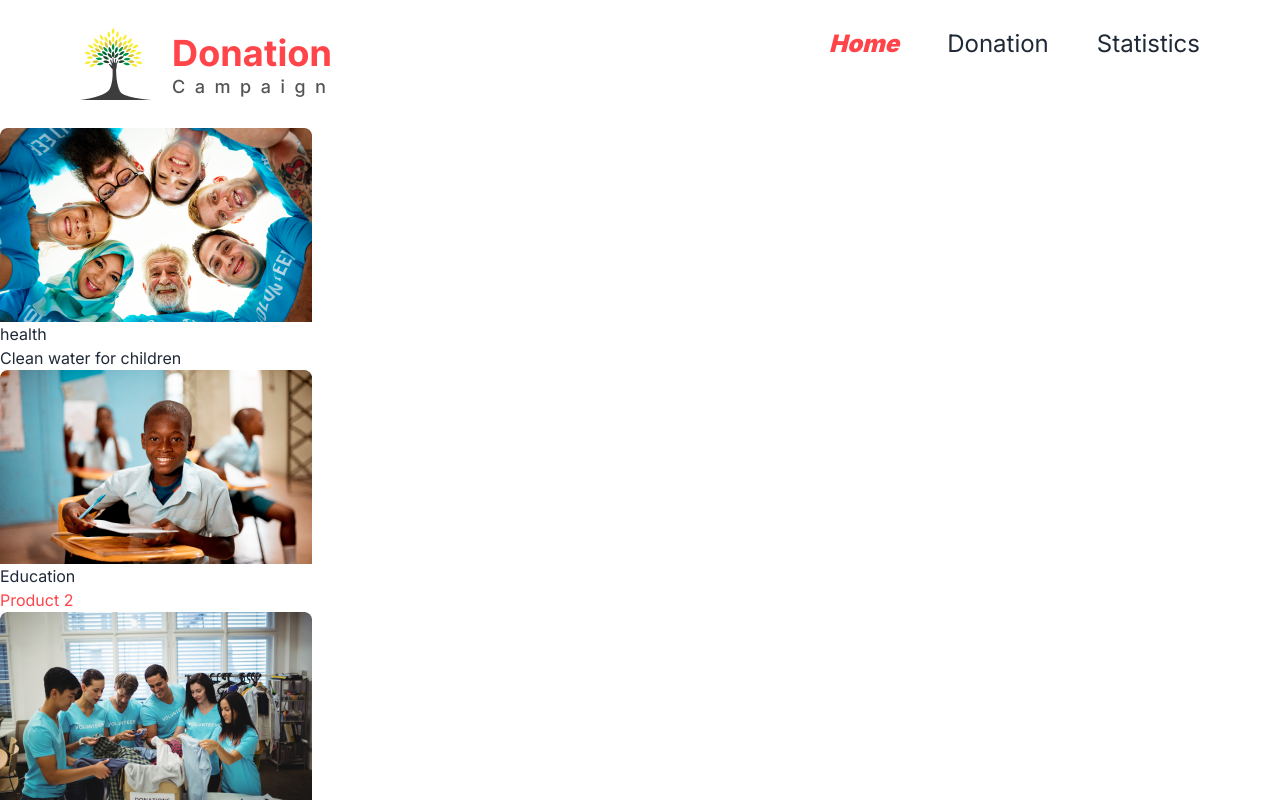
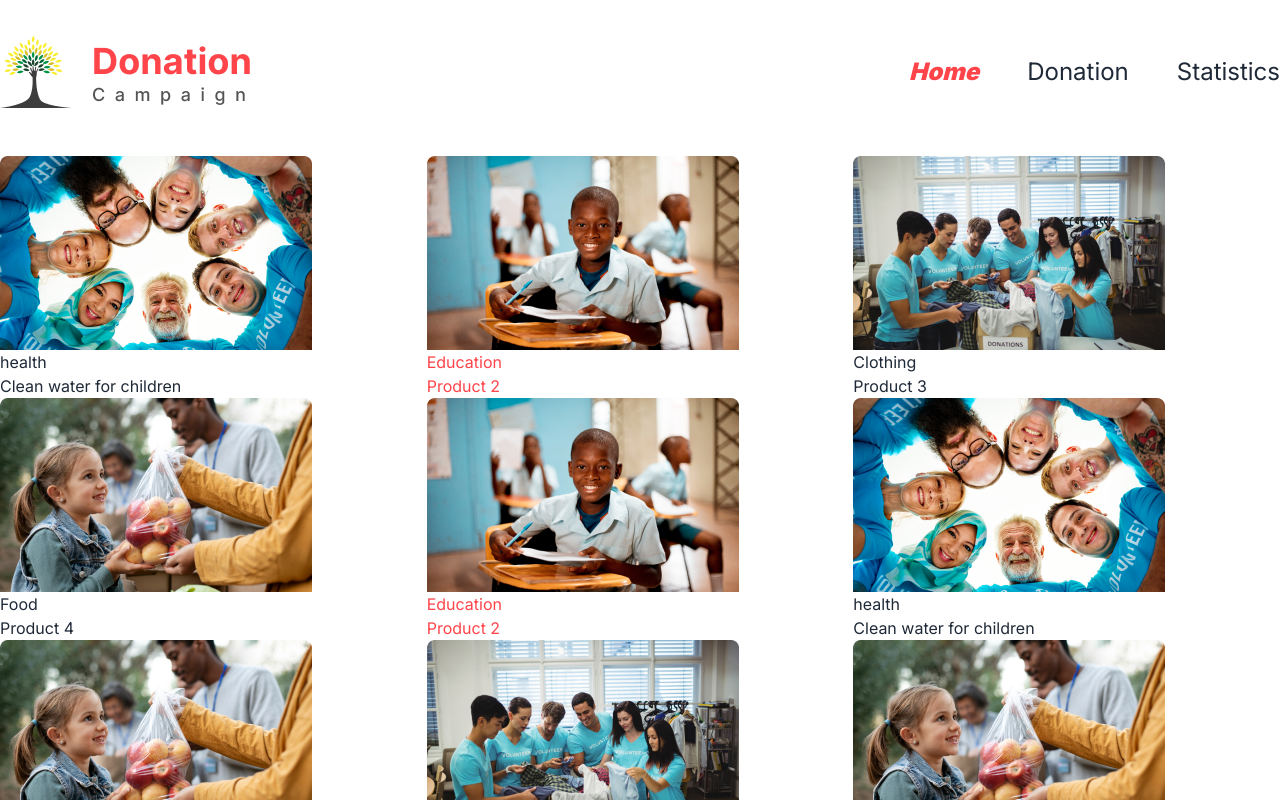
Before and after one commit to NFRIDOY/donation-campaign, a React (Vite) app: page / in a window 1280 px wide. Shown: the top 800 px of the page. Built offline with nearby package versions, Linux system fonts and the light colour scheme.

Commit message:
Donation.Json data color red fixed but other color has bugs

```diff
--- a/public/donation.json
+++ b/public/donation.json
@@ -6,7 +6,7 @@
         "category": "health",
         "category_bg": "#0052ff33",
         "card_bg": "#0052ff26",
-        "text_button_bg": "#0052FF",
+        "text_button_bg": "#0052ff",
         "description": "A high-quality electronic gadget with advanced features.",
         "price": "$499.99"
     },
@@ -50,7 +50,7 @@
         "category": "Education",
         "category_bg": "#ff444a33",
         "card_bg": "#ff444a26",
-        "text_button_bg": "#ff444a",
+        "text_button_bg": "#FF444A",
         "description": "Trendy and fashionable clothing item for all occasions.",
         "price": "$39.99"
     },
@@ -61,7 +61,7 @@
         "category": "health",
         "category_bg": "#0052ff33",
         "card_bg": "#0052ff26",
-        "text_button_bg": "#0052ff",
+        "text_button_bg": "#0052FF",
         "description": "A high-quality electronic gadget with advanced features.",
         "price": "$499.99"
     },
@@ -72,7 +72,7 @@
         "category": "Food",
         "category_bg": "#f8704732",
         "card_bg": "#f8704725",
-        "text_button_bg": "#f87147",
+        "text_button_bg": "#F87147",
         "description": "Skin-care and beauty product for a radiant look.",
         "price": "$29.99"
     },
@@ -83,7 +83,7 @@
         "category": "Clothing",
         "category_bg": "#79c23f33",
         "card_bg": "#79c23f26",
-        "text_button_bg": "#79c23f",
+        "text_button_bg": "#79C23F",
         "description": "Beautiful home decor item to enhance your living space.",
         "price": "$79.99"
     },
@@ -94,7 +94,7 @@
         "category": "Food",
         "category_bg": "#f8704732",
         "card_bg": "#f8704725",
-        "text_button_bg": "#f87147",
+        "text_button_bg": "#F87147",
         "description": "Skin-care and beauty product for a radiant look.",
         "price": "$29.99"
     },
@@ -105,7 +105,7 @@
         "category": "Clothing",
         "category_bg": "#79c23f33",
         "card_bg": "#79c23f26",
-        "text_button_bg": "#79c23f",
+        "text_button_bg": "#79C23F",
         "description": "Beautiful home decor item to enhance your living space.",
         "price": "$79.99"
     },
@@ -116,7 +116,7 @@
         "category": "health",
         "category_bg": "#0052ff33",
         "card_bg": "#0052ff26",
-        "text_button_bg": "#0052ff",
+        "text_button_bg": "#0052FF",
         "description": "A high-quality electronic gadget with advanced features.",
         "price": "$499.99"
     },
@@ -127,7 +127,7 @@
         "category": "Education",
         "category_bg": "#ff444a33",
         "card_bg": "#ff444a26",
-        "text_button_bg": "#ff444a",
+        "text_button_bg": "#FF444A",
         "description": "Trendy and fashionable clothing item for all occasions.",
         "price": "$39.99"
     }
--- a/src/Layout/MainLayout.jsx
+++ b/src/Layout/MainLayout.jsx
@@ -2,7 +2,7 @@ import { Outlet } from 'react-router-dom'
 import Header from '../components/Header/Header'
 export default function MainLayout() {
   return (
-    <div>
+    <div className='max-w-7xl mx-auto py-9'>
       <Header></Header>
       <Outlet></Outlet>
     </div>
--- a/src/components/Donation/DonationCard.jsx
+++ b/src/components/Donation/DonationCard.jsx
@@ -6,12 +6,12 @@ export default function DonationCard({ donation }) {
 
     return (
         <div>
-            <div className={`bg-[${card_bg}]`}>
-                <div>
+            <div className={`bg-[${card_bg}] w-fit`}>
+                <div className="">
                     <img src={picture} alt="" />
                 </div>
                 <div>
-                    <h3 className={`bg-[${category_bg}]`}>
+                    <h3 className={`bg-[${category_bg}] text-[${text_button_bg}]`}>
                         {category}
                         {/* {category_bg+''} */}
                     </h3>
--- a/src/components/Header/Navbar/Navbar.jsx
+++ b/src/components/Header/Navbar/Navbar.jsx
@@ -4,8 +4,8 @@ import logo from '/Logo.png'
 
 export default function Navbar() {
     return (
-        <div className="px-20 py-7 text-2xl">
-            <div className="flex justify-between">
+        <div className="text-2xl pb-12">
+            <div className="flex justify-between items-center">
                 <div>
                     <NavLink
                         to="/"
--- a/src/pages/donation/Donation.jsx
+++ b/src/pages/donation/Donation.jsx
@@ -1,6 +1,6 @@
 export default function Donation() {
   return (
-    <div className="bg-[#f8704725]">Donation
+    <div className="bg-[#0052ff]">Donation
 
     </div>
   )
--- a/src/pages/home/Home.jsx
+++ b/src/pages/home/Home.jsx
@@ -9,9 +9,11 @@ export default function Home() {
 
   return (
     <div>
-      {
-        donations?.map((donation) => <DonationCard donation={donation}></DonationCard>)
-      }
+      <div className="grid grid-cols-3">
+        {
+          donations?.map((donation) => <DonationCard donation={donation}></DonationCard>)
+        }
+      </div>
     </div>
   )
 }
```
